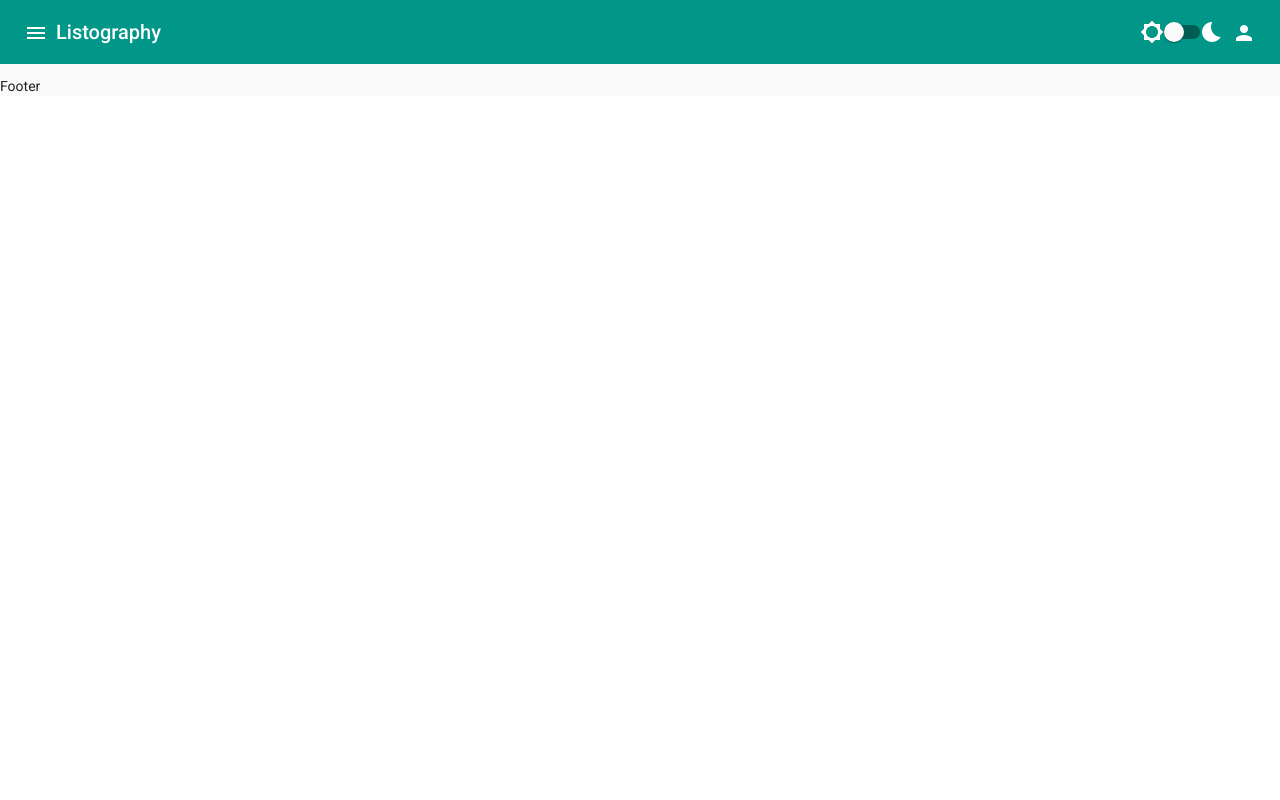
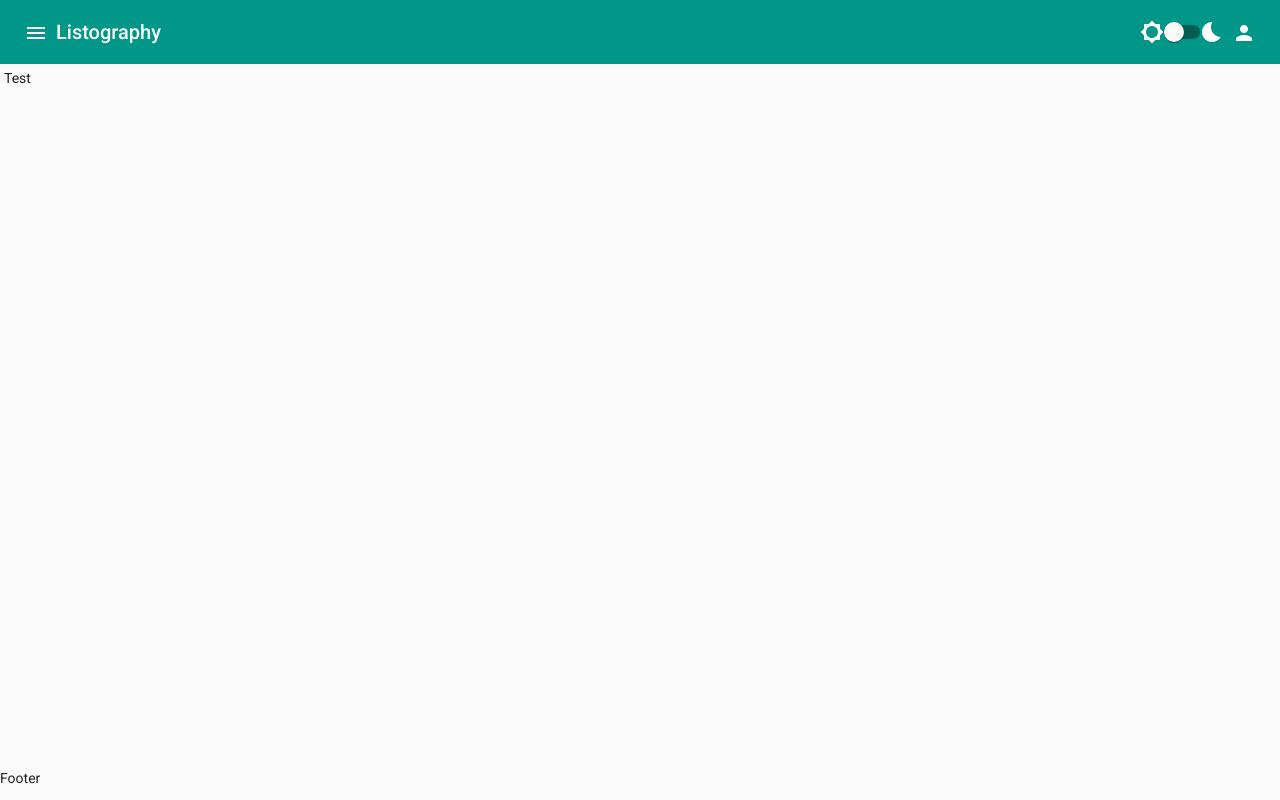
Before and after one commit to KrawGleb/listography-frontend, an Angular app: page / in a window 1280 px wide. Built offline with nearby package versions, Linux system fonts and the light colour scheme.

Commit message:
Make up html structure

```diff
--- a/src/app/app.component.html
+++ b/src/app/app.component.html
@@ -1,9 +1,19 @@
-<div class="mat-app-background">
-  <app-header (onThemeChanged)="onThemeChanged($event)"></app-header>
-
-  <div class="content">
-    <router-outlet></router-outlet>
+<div class="mat-app-background wrapper">
+  <div class="header">
+    <app-header (onThemeChanged)="onThemeChanged($event)"></app-header>
   </div>
 
-  <p>Footer</p>
+  <div class="body">
+    <div class="content">
+      <router-outlet></router-outlet>
+      <div>
+        Test
+      </div>
+    </div>
+
+  </div>
+
+  <div class="footer">
+    <p>Footer</p>
+  </div>
 </div>
--- a/src/app/app.component.scss
+++ b/src/app/app.component.scss
@@ -1,3 +1,23 @@
-.content {
+.wrapper {
+  min-height: 100vh;
+  overflow: hidden;
+
+  display: flex;
+  flex-direction: column;
+}
+
+.header {
+  margin: 0;
+  padding: 0;
+}
+
+.body {
   flex: 1 1 auto;
+
+  .content {
+    padding: 4px;
+  }
 }
+
+.footer {
+}
--- a/src/app/modules/components/common/header/header.component.scss
+++ b/src/app/modules/components/common/header/header.component.scss
@@ -1,10 +1,7 @@
 .wrapper {
   font-size: 20px;
-
-  mat-icon {
-    font-size: 24px;
-    line-height: 24px;
-  }
+  margin: 0;
+  padding: 0;
 }
 
 .theme_slider {
--- a/src/app/modules/components/components.module.ts
+++ b/src/app/modules/components/components.module.ts
@@ -7,10 +7,12 @@ import { MatIconModule } from '@angular/material/icon'
 import { MatButtonModule } from '@angular/material/button';
 import { MatSlideToggleModule } from '@angular/material/slide-toggle';
 import { FormsModule, ReactiveFormsModule } from '@angular/forms';
+import { HomeComponent } from './pages/home/home.component';
 
 @NgModule({
   declarations: [
-    HeaderComponent
+    HeaderComponent,
+    HomeComponent
   ],
   imports: [
     CommonModule,
--- /dev/null
+++ b/src/app/modules/components/pages/home/home.component.html
@@ -0,0 +1 @@
+<p>home works!</p>
--- /dev/null
+++ b/src/app/modules/components/pages/home/home.component.ts
@@ -0,0 +1,15 @@
+import { Component, OnInit } from '@angular/core';
+
+@Component({
+  selector: 'app-home',
+  templateUrl: './home.component.html',
+  styleUrls: ['./home.component.scss']
+})
+export class HomeComponent implements OnInit {
+
+  constructor() { }
+
+  ngOnInit(): void {
+  }
+
+}
```
Also changed, not shown: src/app/modules/components/pages/home/home.component.scss (added).
